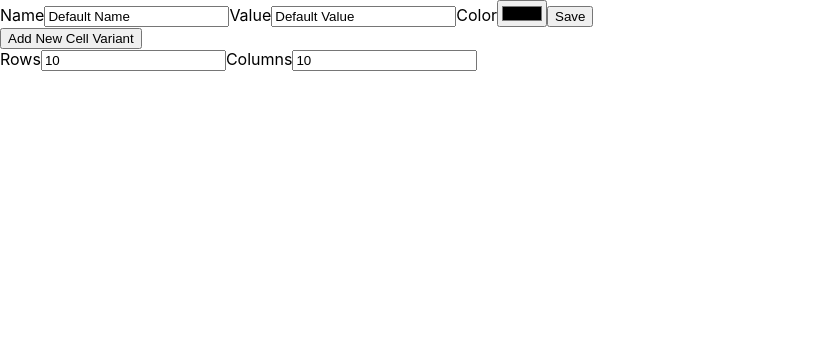
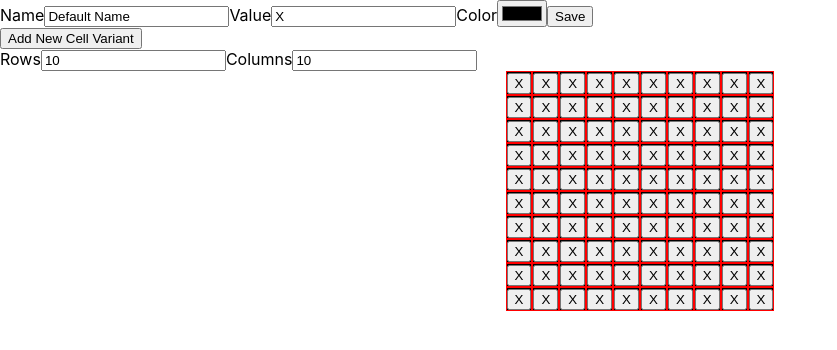
Before and after one commit to ronnoc5991/2d-grid-maker, a React (Create React App) app: page / in a window 1280 px wide. Shown: the top 350 px of the page, without its empty margins (0-837 px from the left). Built offline with nearby package versions, Linux system fonts and the light colour scheme.

Commit message:
Create grid based on gridDimensions, display using basic GridDisplay

```diff
--- a/src/App.tsx
+++ b/src/App.tsx
@@ -1,12 +1,14 @@
-import { useState } from "react";
+import { useEffect, useState } from "react";
 import { v4 as uuidv4 } from "uuid";
 // import O1Toolbar from "./components/organisms/o1-toolbar";
 // import O2ControlPanel from "./components/organisms/o2-control-panel";
 import O3CellVariantControl from "./components/organisms/o3-cell-variant-control";
 import O4GridDimensionsControl from "./components/organisms/o4-grid-dimensions-control/O4GridDimensionsControl";
+import O5GridDisplay from "./components/organisms/o5-grid-display/O5GridDisplay";
 import defaultCellVariant from "./config/defaultCellVariant";
 import defaultGridDimensions from "./config/defaultGridDimensions";
 import type { CellVariant } from "./types/CellVariant";
+import { Grid } from "./types/Grid";
 
 // TODO: Decide if I will use Canvas or not?
 // TODO: support zooming? (this could be done on canvas) and dragging?
@@ -30,6 +32,28 @@ function App() {
   >([{ ...defaultCellVariant, id: uuidv4() }]);
 
   const [gridDimensions, setGridDimensions] = useState(defaultGridDimensions);
+
+  // it will be updated anytime the gridDimensions change, and anytime the cellVariants change
+  const [grid, setGrid] = useState<Grid>(
+    Array.from({ length: gridDimensions.rows }).map(() =>
+      Array.from({ length: gridDimensions.columns }).map(
+        () => defaultCellVariant
+      )
+    )
+  );
+
+  useEffect(() => {
+    const newGrid = Array.from({ length: gridDimensions.rows }).map(
+      (_, rowIndex) =>
+        Array.from({ length: gridDimensions.columns }).map((_, columnIndex) => {
+          return grid[rowIndex]?.[columnIndex] ?? defaultCellVariant;
+        })
+    );
+    setGrid(newGrid);
+  }, [gridDimensions]);
+  // TODO: pass down functions to buttons that update their value in thr grid
+
+  // TODO: create a button that copies the created array to clipboard
 
   return (
     <div className="app">
@@ -69,6 +93,7 @@ function App() {
           }))
         }
       />
+      <O5GridDisplay grid={grid} />
       {/* <O1Toolbar position="bottom">
         {controlPanels.map(({ title, isOpen }) => (
           <O2ControlPanel
--- /dev/null
+++ b/src/components/organisms/o5-grid-display/O5GridDisplay.tsx
@@ -0,0 +1,34 @@
+import { FunctionComponent } from "react";
+import { v4 as uuidv4 } from "uuid";
+import { Grid } from "../../../types/Grid";
+import M1Button from "../../molecules/m1-button";
+import "./styles.css";
+
+type O5GridDisplayProps = {
+  grid: Grid;
+};
+
+const O5GridDisplay: FunctionComponent<O5GridDisplayProps> = ({ grid }) => {
+  return (
+    <div className="grid-display">
+      {grid.map((row) => (
+        <div className="grid-row" key={uuidv4()}>
+          {row.map((cell) => (
+            <div
+              key={uuidv4()}
+              style={{ background: cell.color, border: "1px solid red" }}
+            >
+              <M1Button
+                label={cell.value}
+                title={cell.name}
+                onClick={() => console.log("hi")}
+              />
+            </div>
+          ))}
+        </div>
+      ))}
+    </div>
+  );
+};
+
+export default O5GridDisplay;
--- /dev/null
+++ b/src/components/organisms/o5-grid-display/styles.css
@@ -0,0 +1,9 @@
+.grid-display {
+  display: grid;
+}
+
+.grid-row {
+  display: flex;
+  justify-content: center;
+  flex-wrap: nowrap;
+}
--- a/src/config/defaultCellVariant.ts
+++ b/src/config/defaultCellVariant.ts
@@ -2,7 +2,7 @@ import { CellVariant } from "../types/CellVariant";
 
 const defaultCellVariant: CellVariant = {
   name: "Default Name",
-  value: "Default Value",
+  value: "X",
   color: "#000000",
 };
 
--- /dev/null
+++ b/src/types/Grid.ts
@@ -0,0 +1,3 @@
+import { CellVariant } from "./CellVariant";
+
+export type Grid = Array<Array<CellVariant>>;
```
